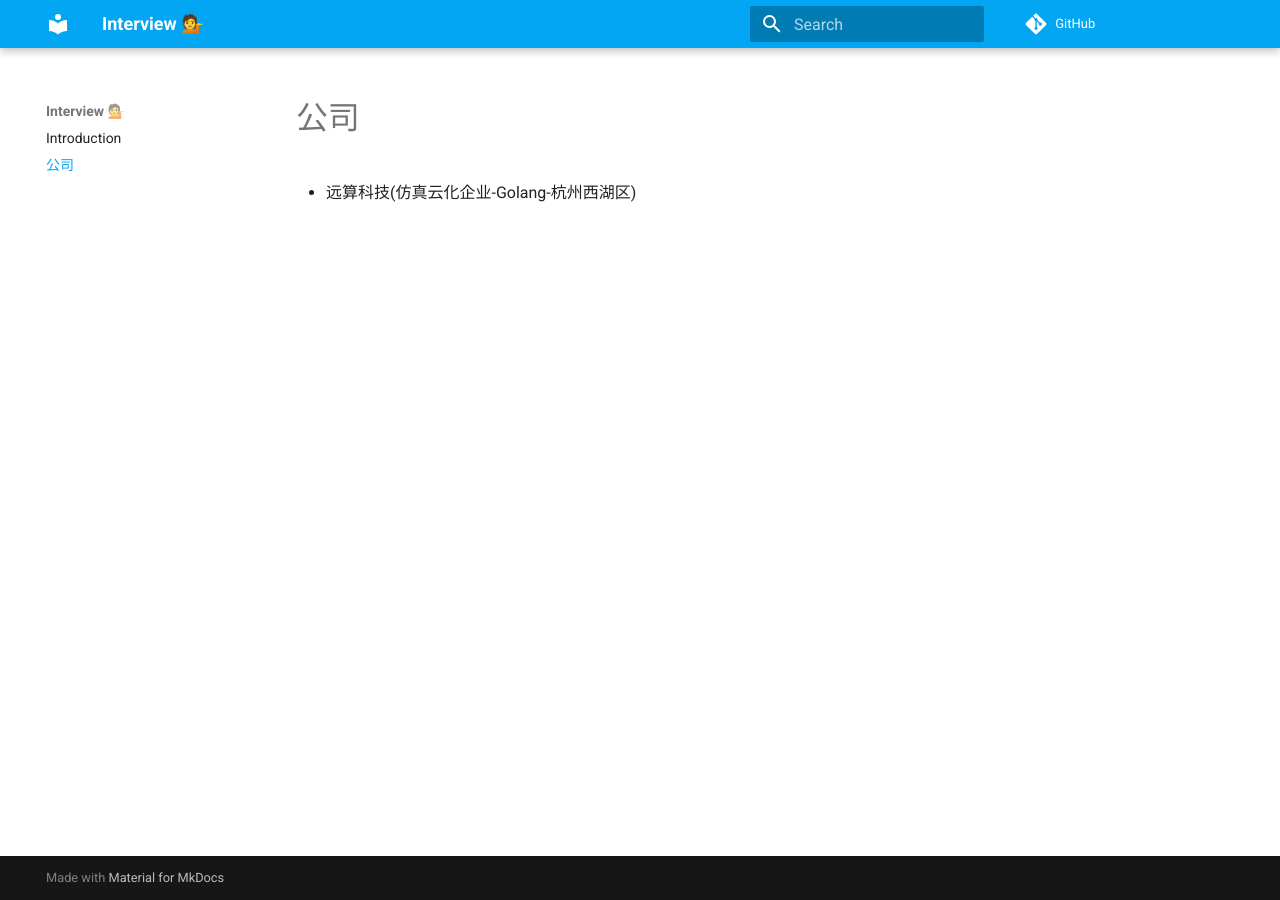
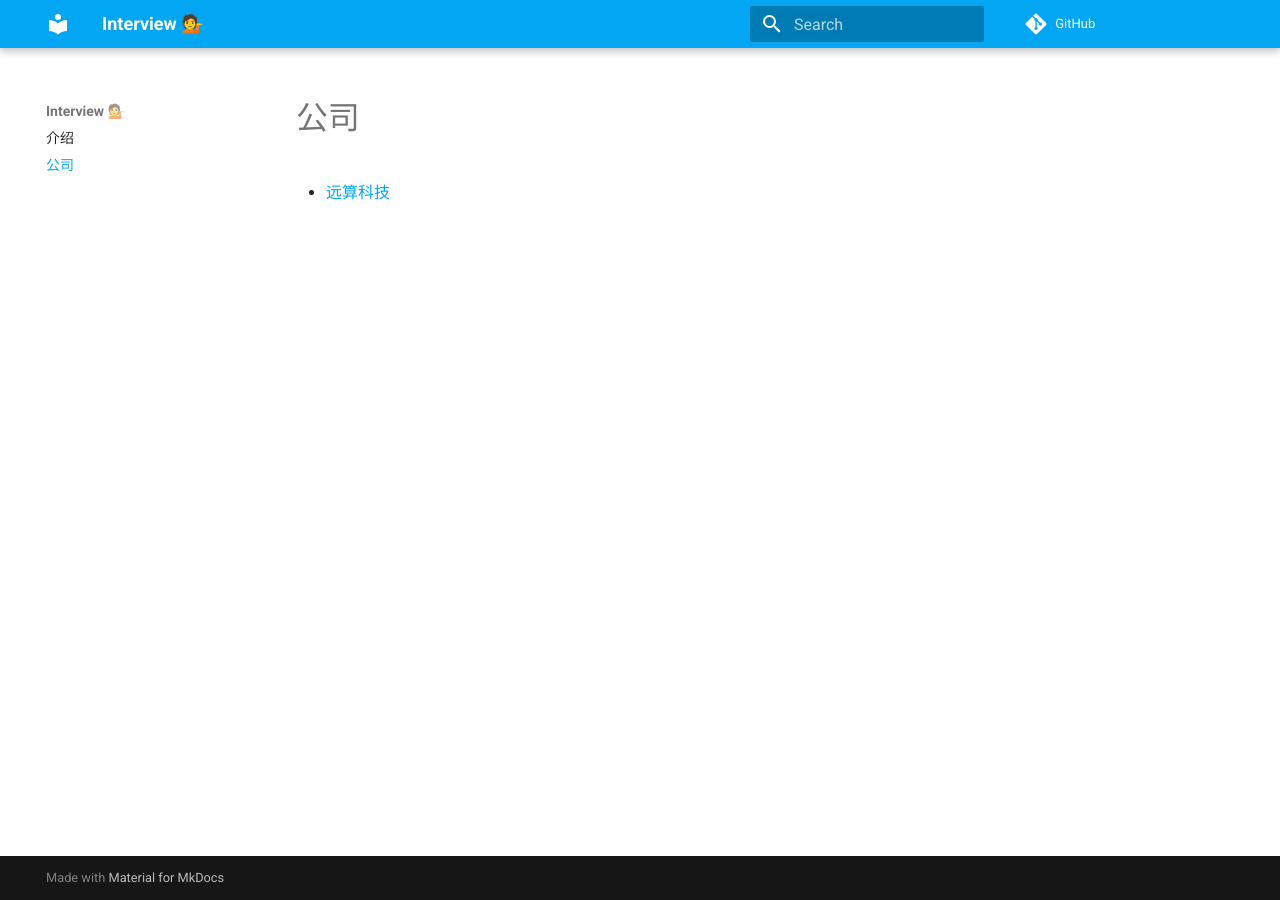
Before and after one commit to jaronnie/interview, an MkDocs documentation site: the page built from docs/company.md, in a window 1280 px wide. Built offline with MkDocs 1.6.1 and Material for MkDocs 9.7.7, drawn with Linux system fonts in a browser that asks for light colours; comment, search, counter and statistics services are not loaded.

Commit message:
feat(interview): update company

```diff
--- a/docs/company.md
+++ b/docs/company.md
@@ -1,3 +1,3 @@
 # 公司
 
-* 远算科技(仿真云化企业-Golang-杭州西湖区)
+* [远算科技](https://www.yuansuan.com/cn)
--- a/docs/index.md
+++ b/docs/index.md
@@ -1,3 +1,3 @@
-# Introduction
+# 介绍
 
 面试记录, 包括 Golang/Java 岗
```
